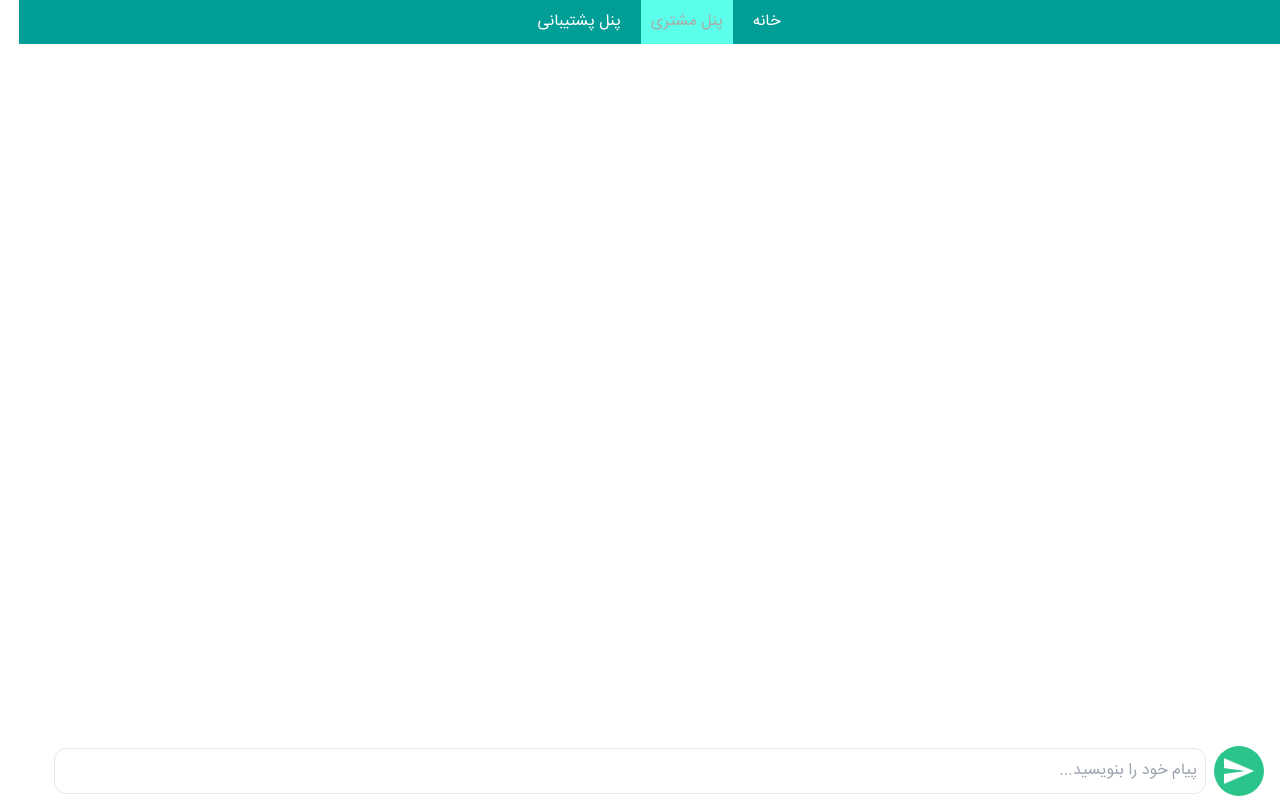
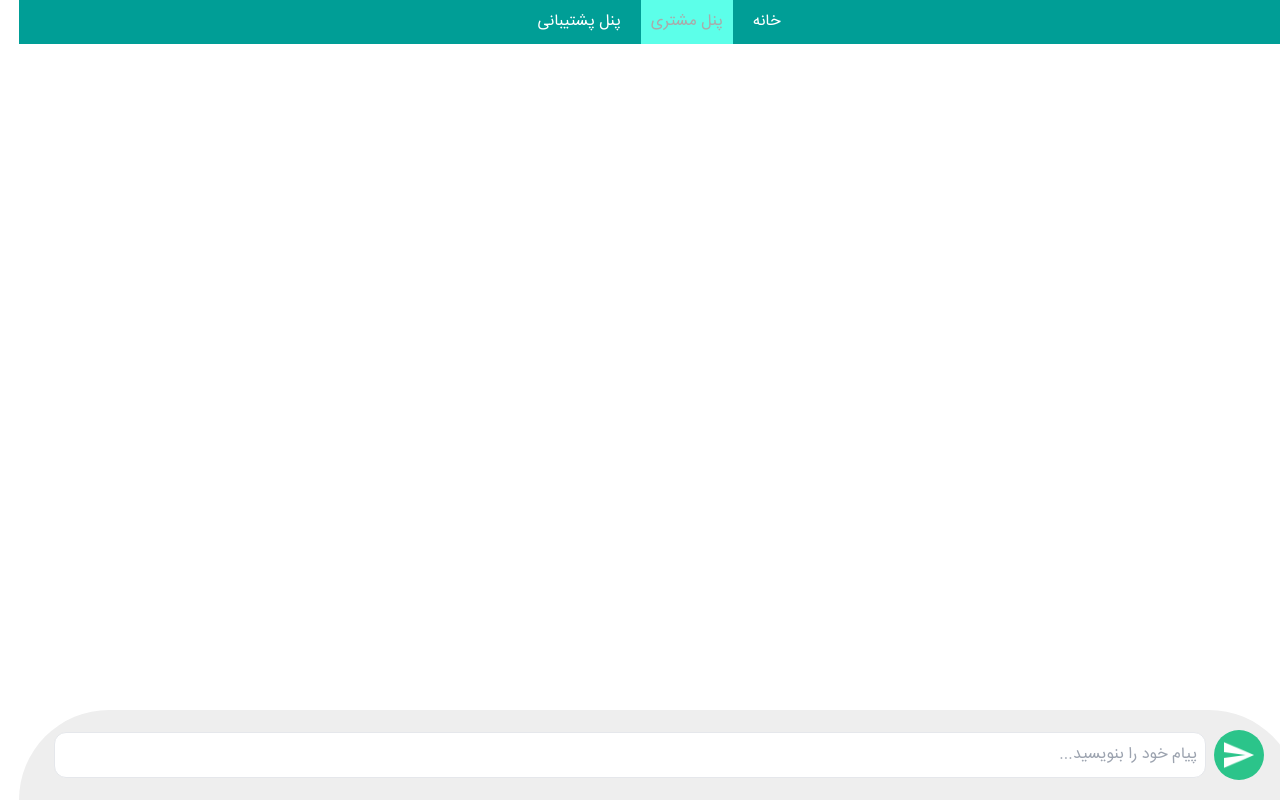
Before and after one commit to peyman-norozy/chat-bin, a React (Create React App) app: page /client in a window 1280 px wide. Built offline with nearby package versions, Linux system fonts and the light colour scheme.

Commit message:
add the rounded style to the ClientPage and SupportPage

```diff
--- a/src/pages/ClientPage.tsx
+++ b/src/pages/ClientPage.tsx
@@ -24,7 +24,7 @@ const ClientPage = () => {
   return (
     <>
       <ChatTextSection />
-      <div className="flex justify-center items-center gap-2 fixed bottom-0 w-full bg-[#FFFFFF] pb-[4px]">
+      <div className="flex justify-center items-center gap-2 fixed bottom-0 w-full bg-[#eee] py-[20px] rounded-tl-full rounded-tr-full">
         <Button
           clickHandler={clientSendHandler}
           className={
--- a/src/pages/SupportPage.tsx
+++ b/src/pages/SupportPage.tsx
@@ -25,7 +25,7 @@ const SupportPage = () => {
   return (
     <>
       <ChatTextSection />
-      <div className="flex justify-center items-center gap-2 fixed bottom-0 w-full bg-[#FFFFFF] pb-[4px]">
+      <div className="flex justify-center items-center gap-2 fixed bottom-0 w-full bg-[#eee] py-[20px] rounded-tl-full rounded-tr-full">
         <Button
           clickHandler={supportSendHandler}
           className={
```
